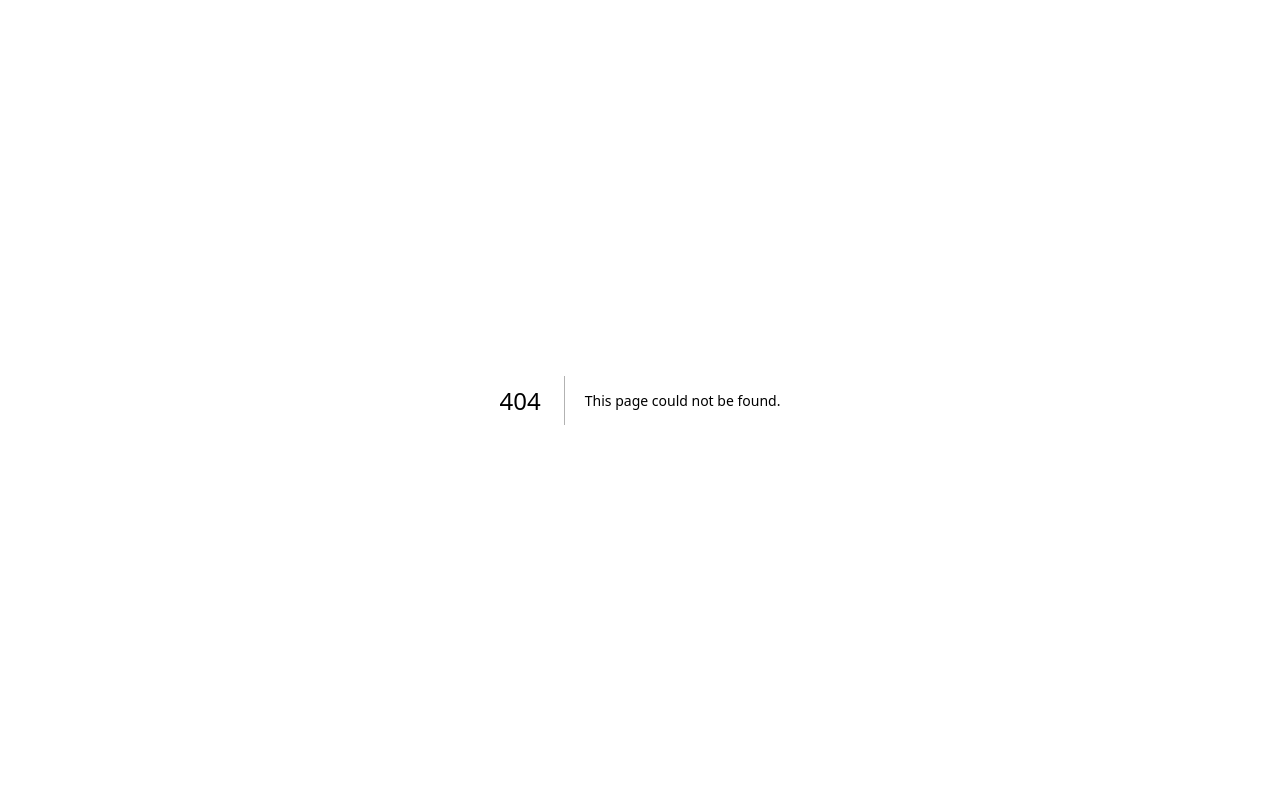
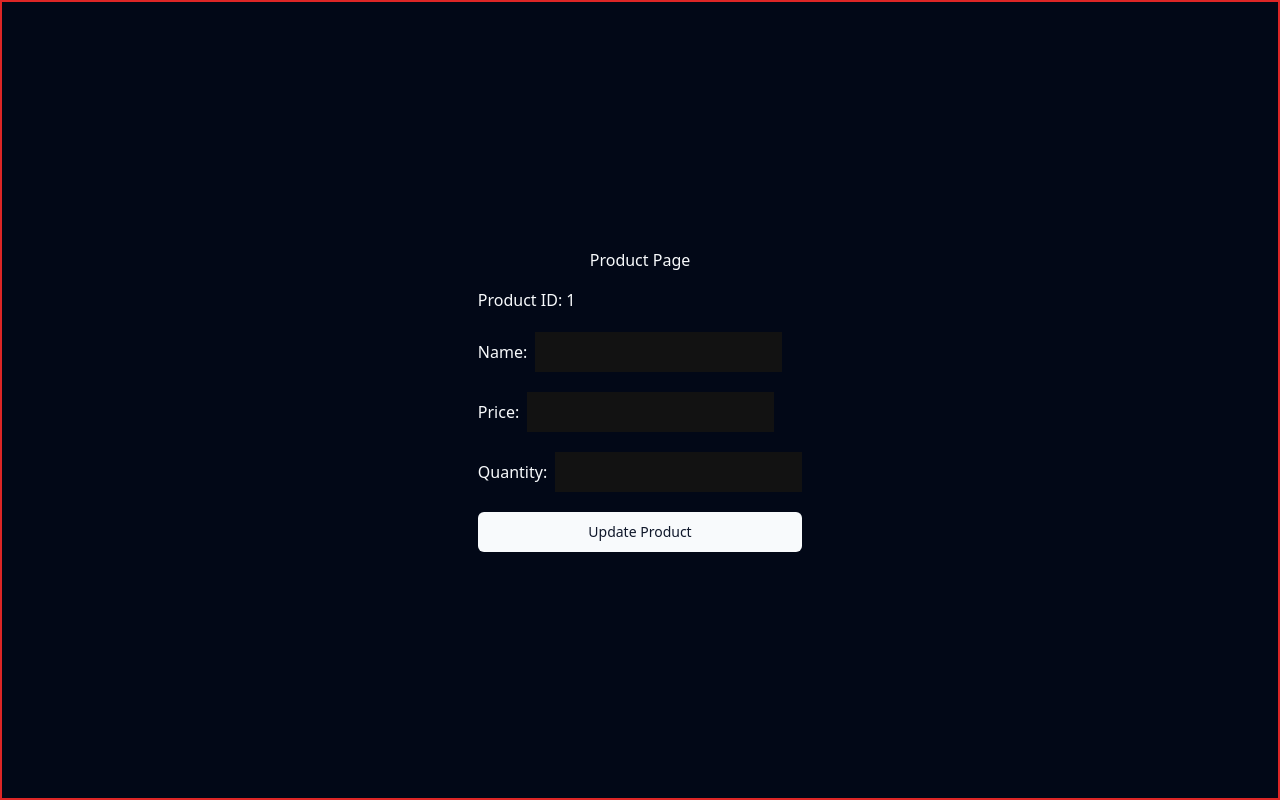
Before and after one commit to aviralsharma07/sahayak, a Next.js app: page /products/1 in a window 1280 px wide. Before the commit this address had no page. Built offline with nearby package versions, Linux system fonts and the light colour scheme; no server answers.

Commit message:
create updatePage and api-endpoint

```diff
--- /dev/null
+++ b/lib/init-middleware.js
@@ -0,0 +1,19 @@
+// @/lib/init-middleware.js
+
+import Cors from "cors";
+
+// Initialize CORS middleware
+const initMiddleware = (middleware) => {
+  return (req, res) => {
+    return new Promise((resolve, reject) => {
+      middleware(req, res, (result) => {
+        if (result instanceof Error) {
+          return reject(result);
+        }
+        return resolve(result);
+      });
+    });
+  };
+};
+
+export default initMiddleware;
--- /dev/null
+++ b/pages/api/UpdateProduct.js
@@ -0,0 +1,57 @@
+// pages/api/UpdateProduct.js
+
+// Import necessary modules
+import Cors from "cors";
+import initMiddleware from "@/lib/init-middleware";
+
+// Initialize the CORS middleware
+const cors = initMiddleware(
+  Cors({
+    methods: ["PUT"],
+  })
+);
+
+// Define the handler function for the API route
+export default async function handler(req, res) {
+  // Use the CORS middleware
+  await cors(req, res);
+
+  // Extract the product ID from the request query
+  const { productId } = req.query;
+
+  // Check if the request method is PUT
+  if (req.method === "PUT") {
+    try {
+      // Fetch the product data from the request body
+      const { name, price, quantity } = req.body;
+
+      // Make the PUT request to update the product
+      const response = await fetch(`https://fastapi-ecommerce-api.onrender.com/products/${productId}`, {
+        method: "PUT",
+        headers: {
+          "Content-Type": "application/json",
+        },
+        body: JSON.stringify({ name, price, quantity }),
+      });
+
+      // Check if the request was successful
+      if (!response.ok) {
+        // If not, throw an error
+        throw new Error("Failed to update product");
+      }
+
+      // Extract the response data
+      const data = await response.json();
+
+      // Send a success response with the updated product data
+      res.status(200).json(data);
+    } catch (error) {
+      // Handle errors and send an error response
+      res.status(500).json({ error: error.message });
+    }
+  } else {
+    // If the request method is not PUT, send a 405 Method Not Allowed response
+    res.setHeader("Allow", ["PUT"]);
+    res.status(405).end(`Method ${req.method} Not Allowed`);
+  }
+}
--- /dev/null
+++ b/pages/products/[productId].js
@@ -0,0 +1,172 @@
+// import { useState } from "react";
+// import { useRouter } from "next/router";
+// import { Button } from "@/components/ui/button";
+
+// const UpdatePage = ({ product }) => {
+//   //   console.log(product);
+//   const router = useRouter();
+//   const { productId } = router.query;
+//   const [formData, setFormData] = useState({
+//     name: product?.name,
+//     price: product?.price,
+//     quantity: product?.quantity,
+//   });
+//   const [message, setMessage] = useState("");
+
+//   const handleChange = (e) => {
+//     const { name, value } = e.target;
+//     setFormData({ ...formData, [name]: value });
+//   };
+
+//   const handleSubmit = async (e) => {
+//     e.preventDefault();
+//     try {
+//       const response = await fetch(`https://fastapi-ecommerce-api.onrender.com/products/${productId}`, {
+//         method: "PUT",
+//         headers: {
+//           "Content-Type": "application/json",
+//         },
+//         body: JSON.stringify(formData),
+//       });
+//       if (!response.ok) {
+//         throw new Error("Failed to update product");
+//       }
+//       const data = await response.json();
+//       setMessage(data.message);
+//     } catch (error) {
+//       setMessage(error.message);
+//     }
+//   };
+
+//   return (
+//     <div>
+//       <h1>Update Product</h1>
+//       <form onSubmit={handleSubmit}>
+//         <label>
+//           Name:
+//           <input type="text" name="name" value={formData.name} onChange={handleChange} />
+//         </label>
+//         <label>
+//           Price:
+//           <input type="number" name="price" value={formData.price} onChange={handleChange} />
+//         </label>
+//         <label>
+//           Quantity:
+//           <input type="number" name="quantity" value={formData.quantity} onChange={handleChange} />
+//         </label>
+//         <Button type="submit">Update Product</Button>
+//       </form>
+//       {message && <p>{message}</p>}
+//     </div>
+//   );
+// };
+
+// export const getServerSideProps = async ({ params }) => {
+//   try {
+//     const { productId } = params;
+//     const response = await fetch(`https://fastapi-ecommerce-api.onrender.com/products/${productId}`);
+//     const product = await response.json();
+//     return {
+//       props: { product },
+//     };
+//   } catch (error) {
+//     console.error("Error fetching product:", error);
+//     return {
+//       props: { product: {} },
+//     };
+//   }
+// };
+
+// export default UpdatePage;
+
+// pages/products/[productId].js
+
+import { useState } from "react";
+import { Button } from "@/components/ui/button";
+import { useRouter } from "next/router";
+
+const ProductPage = ({ product }) => {
+  const router = useRouter();
+  const { productId } = router.query;
+  console.log(productId);
+  //   console.log(product);
+  const [error, setError] = useState(null);
+  const [name, setName] = useState(product?.name);
+  const [price, setPrice] = useState(product?.price);
+  const [quantity, setQuantity] = useState(product?.quantity);
+  console.log(name, price, quantity);
+
+  const handleUpdateProduct = async () => {
+    try {
+      const response = await fetch(`/api/UpdateProduct?productId=${productId}`, {
+        method: "PUT",
+        headers: {
+          "Content-Type": "application/json",
+        },
+        body: JSON.stringify({
+          name: name,
+          price: price,
+          quantity: quantity,
+        }),
+      });
+
+      if (!response.ok) {
+        throw new Error("Failed to update product");
+      }
+
+      const successMessage = await response.json();
+      console.log("Success:", successMessage);
+    } catch (error) {
+      setError(error.message);
+    }
+  };
+
+  return (
+    <div className="border-2 border-red-600 h-screen flex flex-col justify-center items-center gap-4">
+      <h1 className="">Product Page</h1>
+      <div className="flex flex-col gap-5">
+        <h2>Product ID: {productId}</h2>
+        <div>
+          <label className="mr-2" htmlFor="name">
+            Name:
+          </label>
+          <input className="p-2" id="name" type="text" value={name} onChange={(e) => setName(e.target.value)} />
+        </div>
+        <div>
+          <label className="mr-2" htmlFor="price">
+            Price:
+          </label>
+          <input className="p-2" id="price" type="number" value={price} onChange={(e) => setPrice(e.target.value)} />
+        </div>
+        <div>
+          <label className="mr-2" htmlFor="quantity">
+            Quantity:
+          </label>
+          <input className="p-2" id="quantity" type="number" value={quantity} onChange={(e) => setQuantity(e.target.value)} />
+        </div>
+        <Button onClick={handleUpdateProduct}>Update Product</Button>
+      </div>
+      {error && <p>Error: {error}</p>}
+    </div>
+  );
+};
+
+export const getServerSideProps = async ({ params }) => {
+  try {
+    const { productId } = params;
+    const response = await fetch(`https://fastapi-ecommerce-api.onrender.com/products/${productId}`);
+    if (!response.ok) {
+      throw new Error("Failed to fetch product data");
+    }
+    const product = await response.json();
+    return {
+      props: { product },
+    };
+  } catch (error) {
+    return {
+      props: { product: {} }, // Return empty object in case of error
+    };
+  }
+};
+
+export default ProductPage;
--- a/pages/products/create.js
+++ b/pages/products/create.js
@@ -65,7 +65,7 @@ const CreateProductPage = () => {
           <label className="mb-2">Product Quantity:</label>
           <input required className="p-5 mb-4 rounded" placeholder="Enter Product Quantity" type="number" name="quantity" value={product.quantity} onChange={handleChange} />
           <Button type="submit">Create Product</Button>
-          {error && <p className="c-red text-center">{error}</p>}
+          {error && <p className="text-red-500 mt-4 text-center">{error}</p>}
         </form>
       )}
     </div>
--- a/pages/products/index.js
+++ b/pages/products/index.js
@@ -69,21 +69,9 @@ const Products = ({ allProducts }) => {
       <div className="mb-7 border-2 border-solid border-blue-500 flex justify-between align-center">
         <h1 className=" text-base sm:text-lg md:text-xl lg:text-2xl xl:text-5xl">Products</h1>
         <div className="product-buttons flex align-center mt-1 gap-2">
-          {/* {isClient && ( */}
-          {/* // <> */}
           <Button onClick={(e) => router.push("products/create")} variant="create">
             Create a Product
           </Button>
-
-          <Button onClick={(e) => router.push("products/update")} variant="update">
-            Update a Product
-          </Button>
-
-          <Button onClick={(e) => router.push("products/delete")} variant="destructive">
-            Delete a Product
-          </Button>
-          {/* </> */}
-          {/* )} */}
         </div>
       </div>
       <div className="filters mb-7 flex border-2 border-solid border-green-500">
@@ -106,7 +94,6 @@ const Products = ({ allProducts }) => {
             </SelectContent>
           </Select>
           <Toggle onClick={handleSortOrderChange} variant="outline">
-            {/* <button ></button> */}
             {sortOrder === "asc" ? "Ascending" : "Descending"}
           </Toggle>
         </div>
@@ -119,6 +106,8 @@ const Products = ({ allProducts }) => {
               <TableHead>Name</TableHead>
               <TableHead>Price</TableHead>
               <TableHead>Quantity</TableHead>
+              <TableHead></TableHead>
+              <TableHead></TableHead>
             </TableRow>
           </TableHeader>
           <TableBody>
@@ -127,6 +116,16 @@ const Products = ({ allProducts }) => {
                 <TableCell>{product.name}</TableCell>
                 <TableCell>${product.price}</TableCell>
                 <TableCell>{product.quantity}</TableCell>
+                <TableCell>
+                  <Button onClick={(e) => router.push(`products/${product.id}`)} variant="update">
+                    Update
+                  </Button>
+                </TableCell>
+                <TableCell>
+                  <Button onClick={(e) => router.push(`products/update/${product.id}`)} variant="destructive">
+                    Delete
+                  </Button>
+                </TableCell>
               </TableRow>
             ))}
           </TableBody>
@@ -159,7 +158,7 @@ const Products = ({ allProducts }) => {
 
 export const getServerSideProps = async () => {
   try {
-    const response = await fetch("https://fastapi-ecommerce-api.onrender.com/products/all");
+    const response = await fetch("https://fastapi-ecommerce-api.onrender.com/products/all?limit=100&offset=10");
     const allProducts = await response.json();
 
     return {
```
